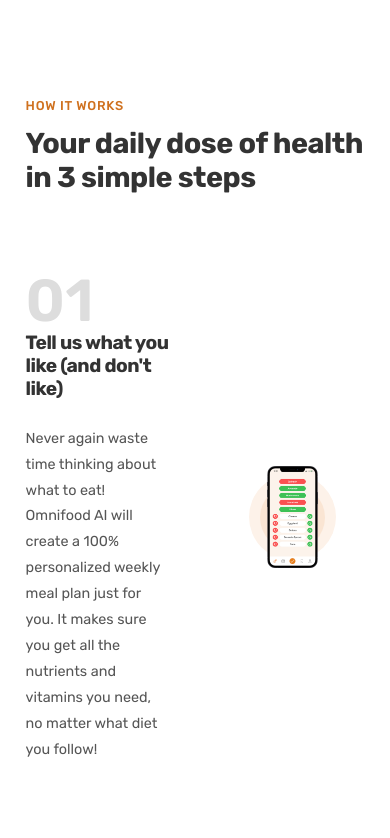
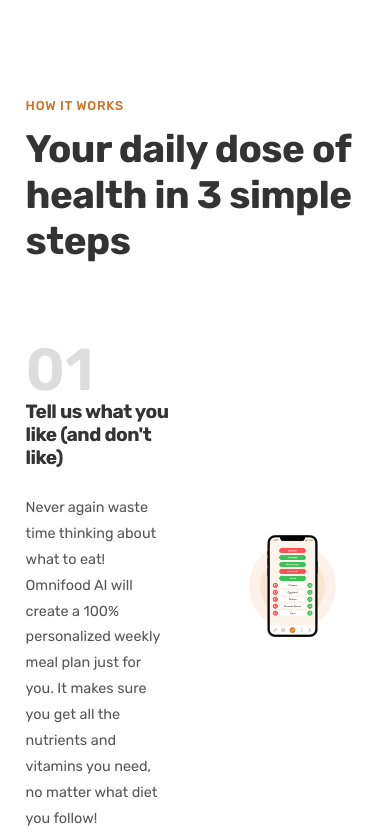
Before and after one commit to Euuphi/omnifood, a React (Create React App) app: page / in a window 390 px wide. Shown: the part 1046-1884 px from the top of the page. Built offline with nearby package versions, Linux system fonts and the light colour scheme.

Commit message:
Increase headingSecondary font size for mini tablets

```diff
--- a/src/components/Headings/Headings.module.css
+++ b/src/components/Headings/Headings.module.css
@@ -34,11 +34,15 @@
     text-transform: uppercase;
 }
 
+/* Laptop - Below 1344px */
+
 @media (max-width: 84em) {
     .headingPrimary {
         font-size: 4.4rem;
     }
 }
+
+/* Large Tablet - Below 1200px */
 
 @media (max-width: 75em) {
     .headingSecondary {
@@ -49,3 +53,11 @@
         font-size: 2.4rem;
     }
 }
+
+/* Mini Tablet - Below 752px */
+
+@media (max-width: 47em) {
+    .headingSecondary {
+        font-size: 4.8rem;
+    }
+}
```
